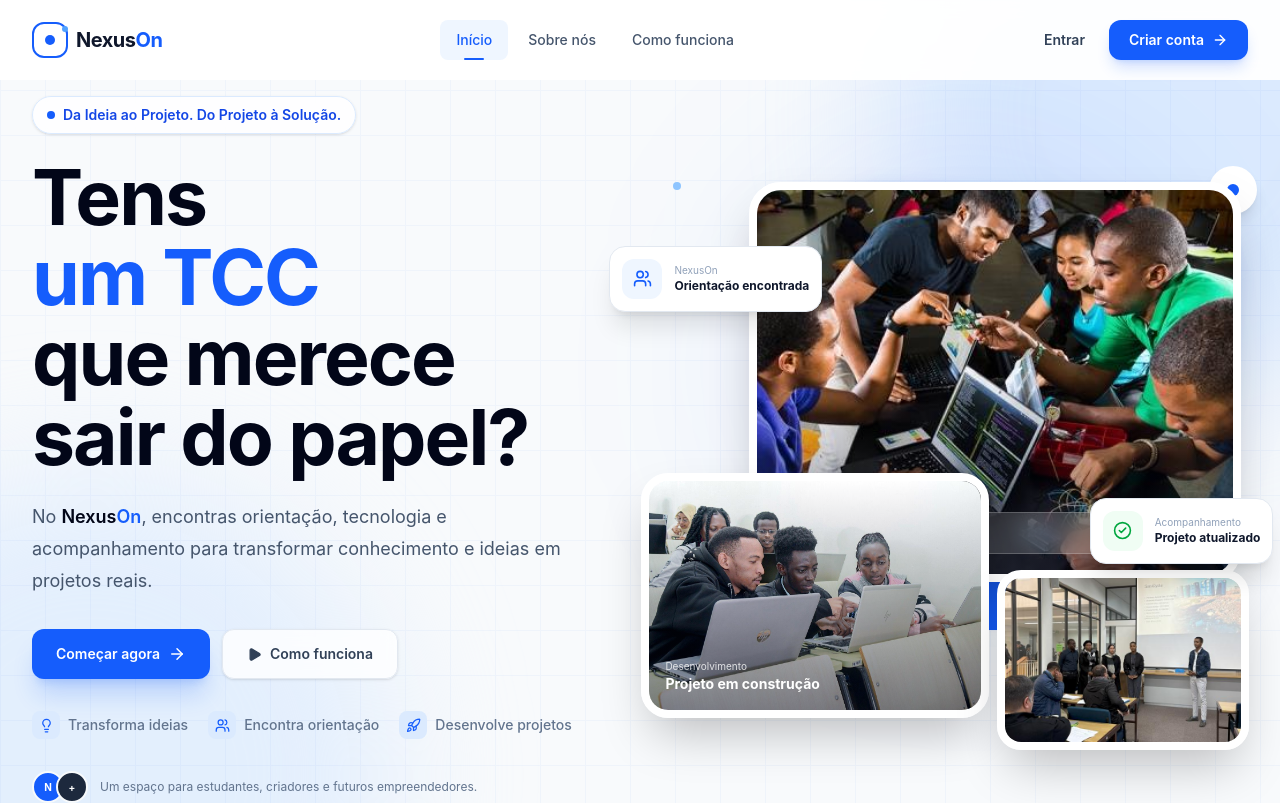
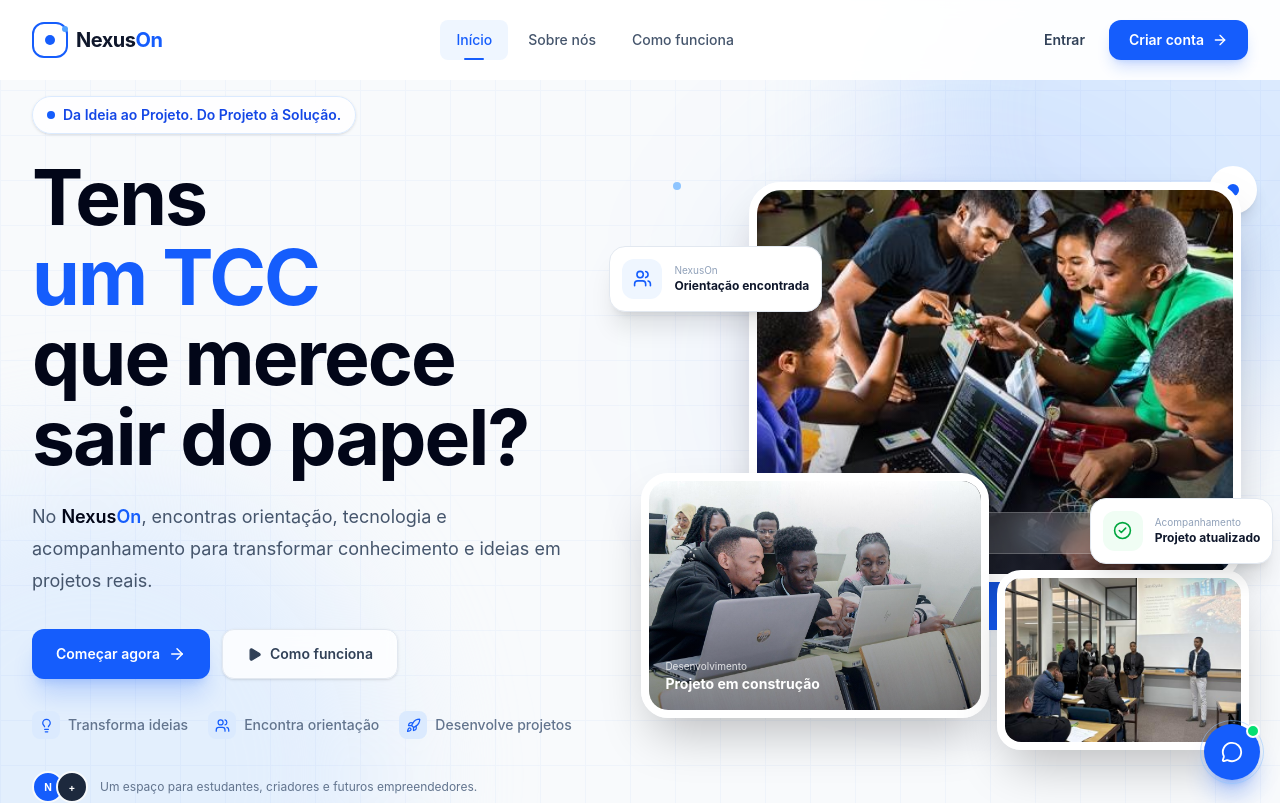
Before and after one commit to KiongaSingano/NexusOn, a React (Vite) app in the folder frontend/: page / in a window 1280 px wide. Shown: the top 803 px of the page. Built offline with nearby package versions, Linux system fonts and the light colour scheme.

Commit message:
chore: fifn

```diff
--- a/frontend/index.html
+++ b/frontend/index.html
@@ -5,7 +5,7 @@
     <link rel="apple-touch-icon" sizes="180x180" href="/apple-touch-icon.png">
 <link rel="icon" type="image/png" sizes="32x32" href="src/assets/favicon/favicon-32x32.png">
 <link rel="icon" type="image/png" sizes="16x16" href="src/assets/favicon/favicon-16x16.png">
-<link rel="manifest" href="/site.webmanifest">
+<link rel="manifest" href="src/assets/favicon/site.webmanifest">
     <meta name="viewport" content="width=device-width, initial-scale=1.0" />
     <title>Nexus On</title>
   </head>
--- a/frontend/src/pages/Home.tsx
+++ b/frontend/src/pages/Home.tsx
@@ -3,7 +3,7 @@ import Hero from "../components/hero/Hero";
 import Statistics from "../components/statistics/Statistics";
 import Team from "../components/team/Team";
 import Footer from "../components/footer/Footer";
-
+import ChatAssistant from "../components/chatbot/ChatAssistant";
 export default function Home() {
   return (
     <div className="min-h-screen bg-white">
@@ -18,6 +18,7 @@ export default function Home() {
       </main>
 
       <Footer />
+       <ChatAssistant />
     </div>
   );
 }
```
